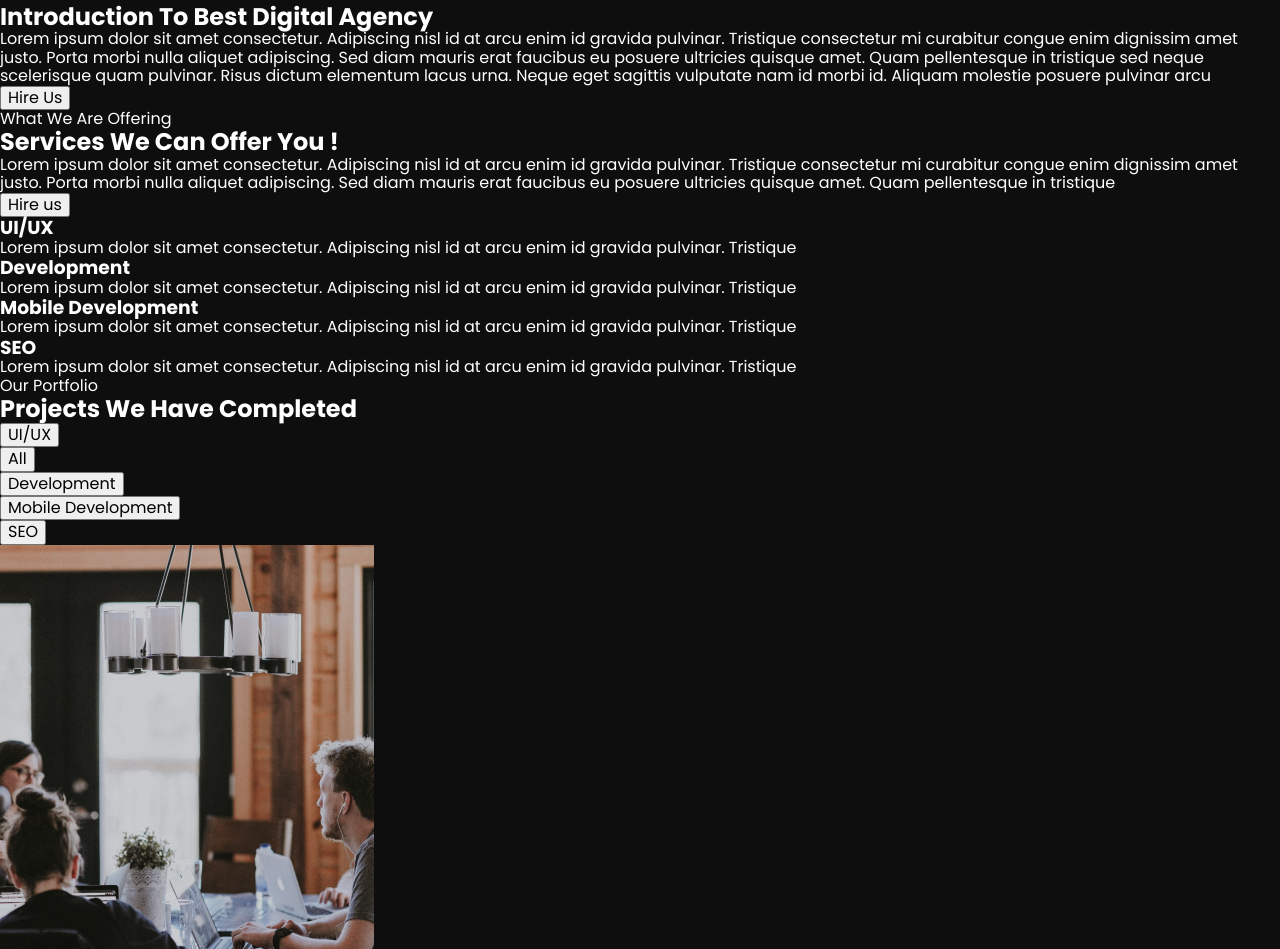
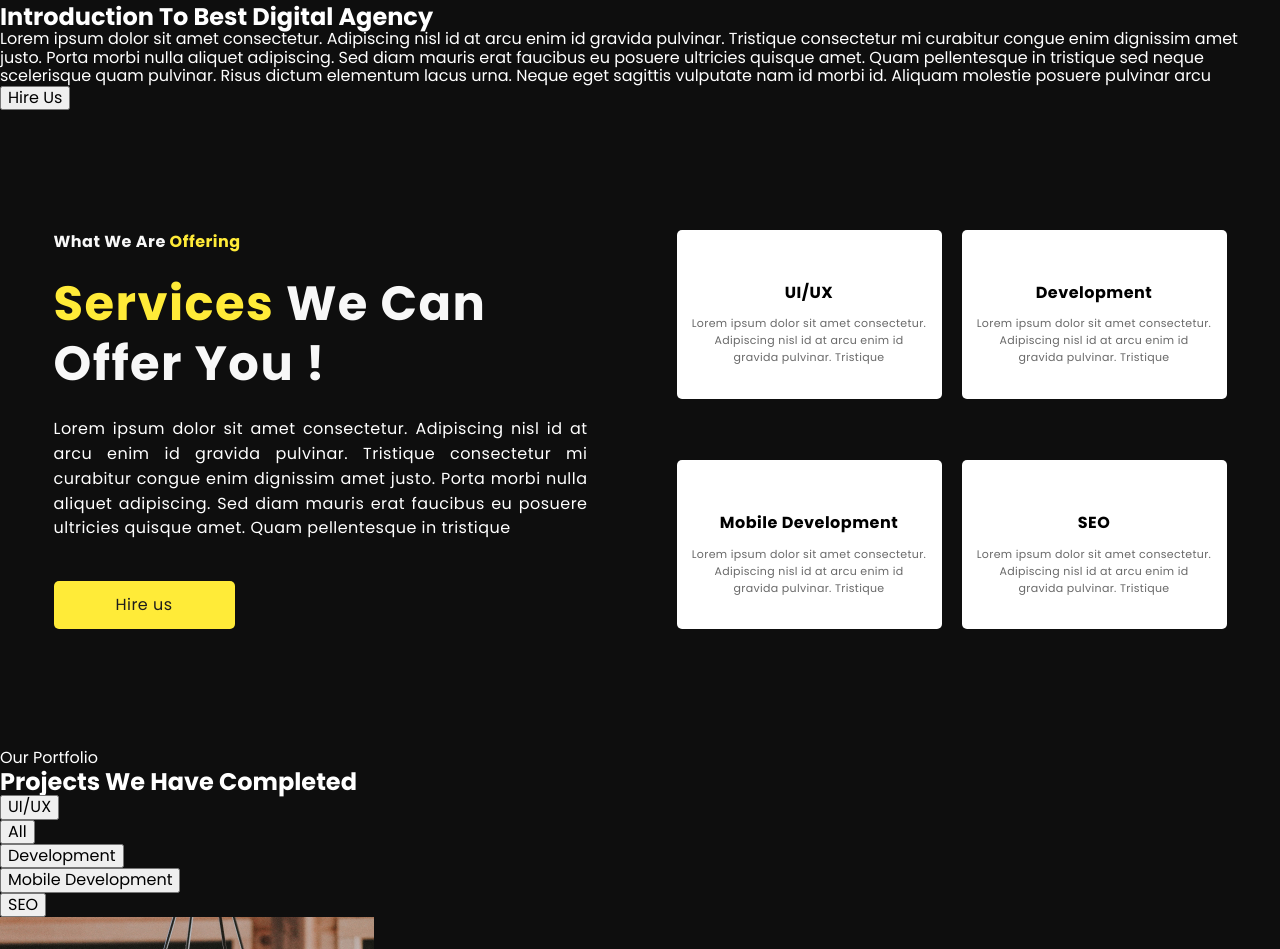
Before and after one commit to inkamish/team-project, a plain HTML site: page index.html in a window 1280 px wide. Shown: the part 1551-2500 px from the top of the page. Drawn offline with nearby package versions, Linux system fonts and the light colour scheme.

Commit message:
add services styles

```diff
--- a/css/styles.css
+++ b/css/styles.css
@@ -151,3 +151,93 @@ body {
 .hero-btn:hover, .hero-btn:focus {
     background-color: #ffeb38;
 }
+
+.services {
+    padding: 120px 0;
+}
+
+.services-container {
+    display: flex;
+    gap: 89px;
+}
+
+.services-box {
+
+}
+
+.services-subtitle {
+    font-weight: 700;
+font-size: 16px;
+line-height: 1.55;
+letter-spacing: 0.03em;
+text-align: justify;
+color: #f8f8f8;
+margin-bottom: 19px;
+}
+
+.services-subtitle-part {
+    color: #ffeb38;
+}
+
+.services-title {
+font-size: 48px;
+line-height: 1.255;
+letter-spacing: 0.03em;
+color: #f8f8f8;
+max-width: 443px;
+margin-bottom: 23px;
+}
+
+.services-title-part {
+    color: #ffeb38;
+}
+
+.services-text {
+    line-height: 1.55;
+letter-spacing: 0.03em;
+text-align: justify;
+color: #fff;
+width: 534px;
+margin-bottom: 40px;
+}
+
+.services-btn {
+    font-size: 16px;
+letter-spacing: 0.03em;
+text-align: center;
+color: #1e1e1e;
+border-radius: 5px;
+min-width: 181px;
+height: 48px;
+background-color: #ffeb38;
+border: none;
+}
+
+.services-list {
+    display: flex;
+    flex-wrap: wrap;
+    gap: 61px 20px;
+}
+
+.services-item {
+    background-color: #FFFFFF;
+    border-radius: 5px;
+    width: calc((100% - 1 * 20px) / 2);
+    padding: 54px 15px 22px 15px;
+}
+
+.services-item-title {
+    font-size: 16px;
+letter-spacing: 0.03em;
+color: #000;
+text-align: center;
+margin-bottom: 13px;
+}
+
+.services-item-text {
+    font-size: 11px;
+line-height: 1.55;
+letter-spacing: 0.03em;
+text-align: center;
+color: #696969;
+}
--- a/index.html
+++ b/index.html
@@ -107,47 +107,56 @@
         </p>
         <button type="button">Hire Us</button>
       </section>
-      <section id="services">
-        <p>What We Are Offering</p>
-        <h2>Services We Can Offer You !</h2>
-        <p>
+      <section class="services" id="services">
+        <div class="container services-container">
+          <div class="services-box">
+            <p class="services-subtitle">
+              What We Are <span class="services-subtitle-part">Offering</span>
+            </p>
+            <h2 class="services-title">
+              <span class="services-title-part">Services</span> We Can Offer You
+              !
+            </h2>
+            <p class="services-text">
               Lorem ipsum dolor sit amet consectetur. Adipiscing nisl id at arcu
-          enim id gravida pulvinar. Tristique consectetur mi curabitur congue
-          enim dignissim amet justo. Porta morbi nulla aliquet adipiscing. Sed
-          diam mauris erat faucibus eu posuere ultricies quisque amet. Quam
-          pellentesque in tristique
+              enim id gravida pulvinar. Tristique consectetur mi curabitur
+              congue enim dignissim amet justo. Porta morbi nulla aliquet
+              adipiscing. Sed diam mauris erat faucibus eu posuere ultricies
+              quisque amet. Quam pellentesque in tristique
             </p>
-        <button type="button">Hire us</button>
-        <ul>
-          <li>
-            <h3>UI/UX</h3>
-            <p>
-              Lorem ipsum dolor sit amet consectetur. Adipiscing nisl id at arcu
-              enim id gravida pulvinar. Tristique
+            <button class="services-btn" type="button">Hire us</button>
+          </div>
+          <ul class="services-list">
+            <li class="services-item">
+              <h3 class="services-item-title">UI/UX</h3>
+              <p class="services-item-text">
+                Lorem ipsum dolor sit amet consectetur. Adipiscing nisl id at
+                arcu enim id gravida pulvinar. Tristique
               </p>
             </li>
-          <li>
-            <h3>Development</h3>
-            <p>
-              Lorem ipsum dolor sit amet consectetur. Adipiscing nisl id at arcu
-              enim id gravida pulvinar. Tristique
+            <li class="services-item">
+              <h3 class="services-item-title">Development</h3>
+              <p class="services-item-text">
+                Lorem ipsum dolor sit amet consectetur. Adipiscing nisl id at
+                arcu enim id gravida pulvinar. Tristique
               </p>
             </li>
-          <li>
-            <h3>Mobile Development</h3>
-            <p>
-              Lorem ipsum dolor sit amet consectetur. Adipiscing nisl id at arcu
-              enim id gravida pulvinar. Tristique
+            <li class="services-item">
+              <h3 class="services-item-title">Mobile Development</h3>
+              <p class="services-item-text">
+                Lorem ipsum dolor sit amet consectetur. Adipiscing nisl id at
+                arcu enim id gravida pulvinar. Tristique
               </p>
             </li>
-          <li>
-            <h3>SEO</h3>
-            <p>
-              Lorem ipsum dolor sit amet consectetur. Adipiscing nisl id at arcu
-              enim id gravida pulvinar. Tristique
+            <li class="services-item">
+              <h3 class="services-item-title">SEO</h3>
+              <p class="services-item-text">
+                Lorem ipsum dolor sit amet consectetur. Adipiscing nisl id at
+                arcu enim id gravida pulvinar. Tristique
               </p>
             </li>
           </ul>
+        </div>
       </section>
       <section id="portfolio">
         <p>Our Portfolio</p>
```
Lines whose indentation alone changed are shown as unchanged.
